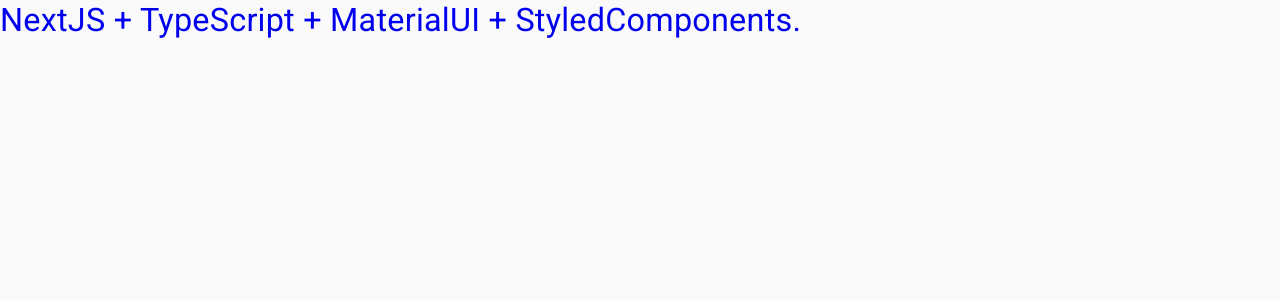
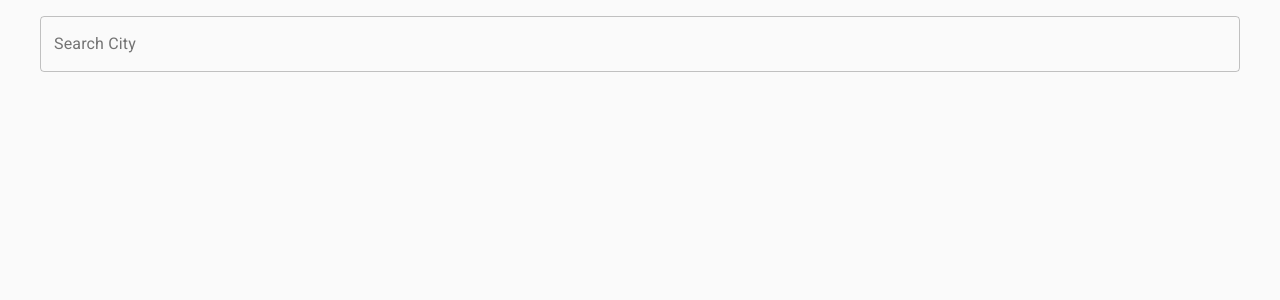
Before and after one commit to diomedesjr/weather-forecast-app, a Next.js app: page / in a window 1280 px wide. Shown: the top 300 px of the page. Built offline with nearby package versions, Linux system fonts and the light colour scheme.

Commit message:
added search bar

```diff
--- a/pages/index.tsx
+++ b/pages/index.tsx
@@ -1,7 +1,11 @@
 import React from 'react'
-import Logo from '@components/atoms/Logo'
+import Freesolo from 'public/components/searchbar'
 
 const Home: React.FC = () => {
-  return <Logo />
+  return (
+    <div>
+      <Freesolo />
+    </div>
+  )
 }
 export default Home
--- /dev/null
+++ b/public/components/searchbar/index.js
@@ -0,0 +1,122 @@
+import React from 'react'
+import TextField from '@material-ui/core/TextField'
+import Autocomplete from '@material-ui/lab/Autocomplete'
+
+export default function Freesolo() {
+  return (
+    <div style={{ maxWidth: 1200, margin: 'auto' }}>
+      <Autocomplete
+        id="free-solo-demo"
+        freeSolo
+        options={top100Films.map((option) => option.title)}
+        renderInput={(params) => (
+          <TextField {...params} label="Search City" margin="normal" variant="outlined" placeholder="Enter a city " />
+        )}
+      />
+    </div>
+  )
+}
+
+// Top 100 films as rated by IMDb users. http://www.imdb.com/chart/top
+const top100Films = [
+  { title: 'The Shawshank Redemption', year: 1994 },
+  { title: 'The Godfather', year: 1972 },
+  { title: 'The Godfather: Part II', year: 1974 },
+  { title: 'The Dark Knight', year: 2008 },
+  { title: '12 Angry Men', year: 1957 },
+  { title: "Schindler's List", year: 1993 },
+  { title: 'Pulp Fiction', year: 1994 },
+  { title: 'The Lord of the Rings: The Return of the King', year: 2003 },
+  { title: 'The Good, the Bad and the Ugly', year: 1966 },
+  { title: 'Fight Club', year: 1999 },
+  { title: 'The Lord of the Rings: The Fellowship of the Ring', year: 2001 },
+  { title: 'Star Wars: Episode V - The Empire Strikes Back', year: 1980 },
+  { title: 'Forrest Gump', year: 1994 },
+  { title: 'Inception', year: 2010 },
+  { title: 'The Lord of the Rings: The Two Towers', year: 2002 },
+  { title: "One Flew Over the Cuckoo's Nest", year: 1975 },
+  { title: 'Goodfellas', year: 1990 },
+  { title: 'The Matrix', year: 1999 },
+  { title: 'Seven Samurai', year: 1954 },
+  { title: 'Star Wars: Episode IV - A New Hope', year: 1977 },
+  { title: 'City of God', year: 2002 },
+  { title: 'Se7en', year: 1995 },
+  { title: 'The Silence of the Lambs', year: 1991 },
+  { title: "It's a Wonderful Life", year: 1946 },
+  { title: 'Life Is Beautiful', year: 1997 },
+  { title: 'The Usual Suspects', year: 1995 },
+  { title: 'Léon: The Professional', year: 1994 },
+  { title: 'Spirited Away', year: 2001 },
+  { title: 'Saving Private Ryan', year: 1998 },
+  { title: 'Once Upon a Time in the West', year: 1968 },
+  { title: 'American History X', year: 1998 },
+  { title: 'Interstellar', year: 2014 },
+  { title: 'Casablanca', year: 1942 },
+  { title: 'City Lights', year: 1931 },
+  { title: 'Psycho', year: 1960 },
+  { title: 'The Green Mile', year: 1999 },
+  { title: 'The Intouchables', year: 2011 },
+  { title: 'Modern Times', year: 1936 },
+  { title: 'Raiders of the Lost Ark', year: 1981 },
+  { title: 'Rear Window', year: 1954 },
+  { title: 'The Pianist', year: 2002 },
+  { title: 'The Departed', year: 2006 },
+  { title: 'Terminator 2: Judgment Day', year: 1991 },
+  { title: 'Back to the Future', year: 1985 },
+  { title: 'Whiplash', year: 2014 },
+  { title: 'Gladiator', year: 2000 },
+  { title: 'Memento', year: 2000 },
+  { title: 'The Prestige', year: 2006 },
+  { title: 'The Lion King', year: 1994 },
+  { title: 'Apocalypse Now', year: 1979 },
+  { title: 'Alien', year: 1979 },
+  { title: 'Sunset Boulevard', year: 1950 },
+  { title: 'Dr. Strangelove or: How I Learned to Stop Worrying and Love the Bomb', year: 1964 },
+  { title: 'The Great Dictator', year: 1940 },
+  { title: 'Cinema Paradiso', year: 1988 },
+  { title: 'The Lives of Others', year: 2006 },
+  { title: 'Grave of the Fireflies', year: 1988 },
+  { title: 'Paths of Glory', year: 1957 },
+  { title: 'Django Unchained', year: 2012 },
+  { title: 'The Shining', year: 1980 },
+  { title: 'WALL·E', year: 2008 },
+  { title: 'American Beauty', year: 1999 },
+  { title: 'The Dark Knight Rises', year: 2012 },
+  { title: 'Princess Mononoke', year: 1997 },
+  { title: 'Aliens', year: 1986 },
+  { title: 'Oldboy', year: 2003 },
+  { title: 'Once Upon a Time in America', year: 1984 },
+  { title: 'Witness for the Prosecution', year: 1957 },
+  { title: 'Das Boot', year: 1981 },
+  { title: 'Citizen Kane', year: 1941 },
+  { title: 'North by Northwest', year: 1959 },
+  { title: 'Vertigo', year: 1958 },
+  { title: 'Star Wars: Episode VI - Return of the Jedi', year: 1983 },
+  { title: 'Reservoir Dogs', year: 1992 },
+  { title: 'Braveheart', year: 1995 },
+  { title: 'M', year: 1931 },
+  { title: 'Requiem for a Dream', year: 2000 },
+  { title: 'Amélie', year: 2001 },
+  { title: 'A Clockwork Orange', year: 1971 },
+  { title: 'Like Stars on Earth', year: 2007 },
+  { title: 'Taxi Driver', year: 1976 },
+  { title: 'Lawrence of Arabia', year: 1962 },
+  { title: 'Double Indemnity', year: 1944 },
+  { title: 'Eternal Sunshine of the Spotless Mind', year: 2004 },
+  { title: 'Amadeus', year: 1984 },
+  { title: 'To Kill a Mockingbird', year: 1962 },
+  { title: 'Toy Story 3', year: 2010 },
+  { title: 'Logan', year: 2017 },
+  { title: 'Full Metal Jacket', year: 1987 },
+  { title: 'Dangal', year: 2016 },
+  { title: 'The Sting', year: 1973 },
+  { title: '2001: A Space Odyssey', year: 1968 },
+  { title: "Singin' in the Rain", year: 1952 },
+  { title: 'Toy Story', year: 1995 },
+  { title: 'Bicycle Thieves', year: 1948 },
+  { title: 'The Kid', year: 1921 },
+  { title: 'Inglourious Basterds', year: 2009 },
+  { title: 'Snatch', year: 2000 },
+  { title: '3 Idiots', year: 2009 },
+  { title: 'Monty Python and the Holy Grail', year: 1975 },
+]
--- a/tsconfig.json
+++ b/tsconfig.json
@@ -41,5 +41,5 @@
     }
   },
   "exclude": ["node_modules"],
-  "include": ["next-env.d.ts", "**/*.ts*"]
+  "include": ["next-env.d.ts", "**/*.ts*", "src/Components/Searchbar/index.js"]
 }
```
Also changed, not shown: public/components/weatherforecast/index.js (added), src/components/atoms/Search/index.ts (added), 1 other file (tests, documents, lock files or other folders).
